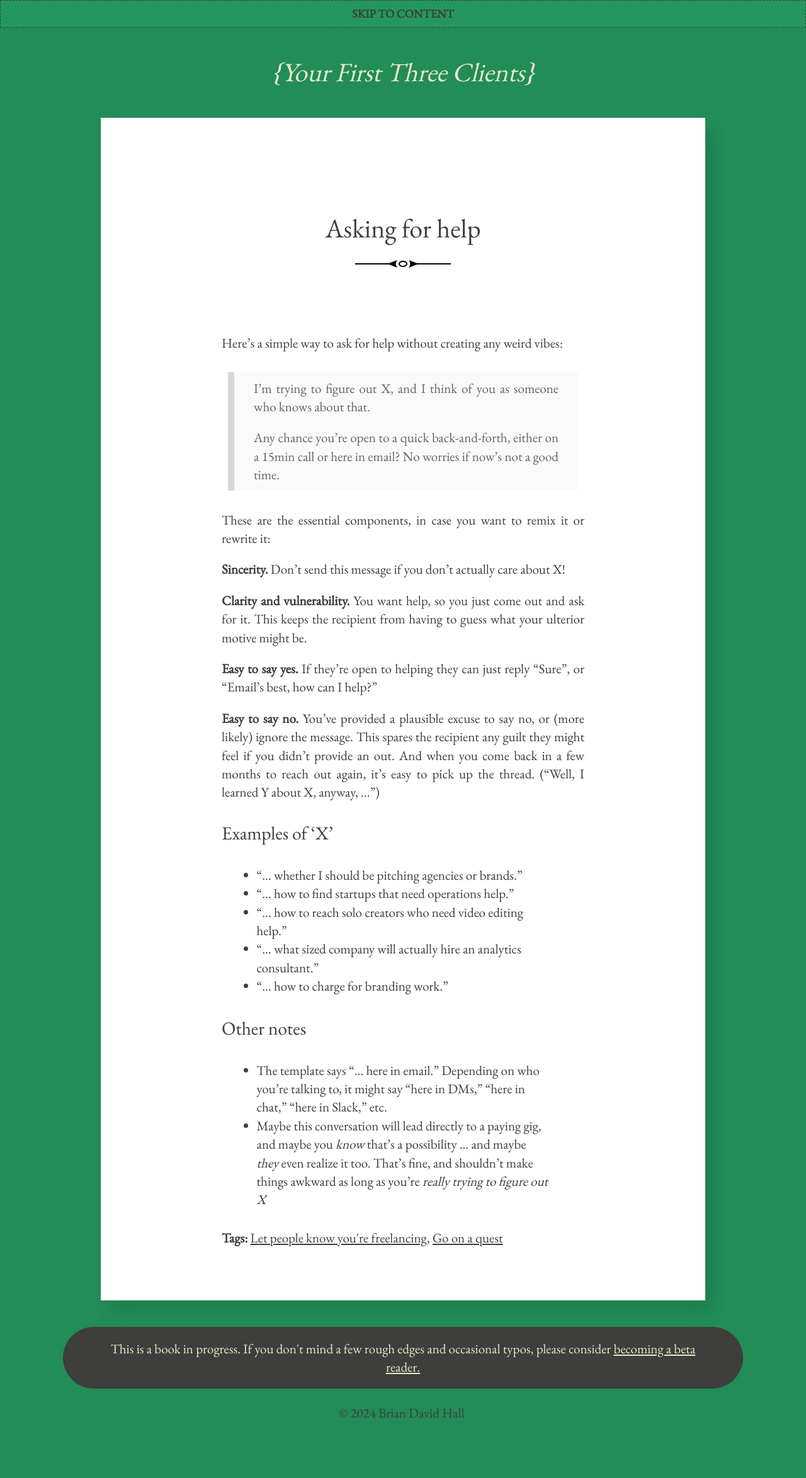
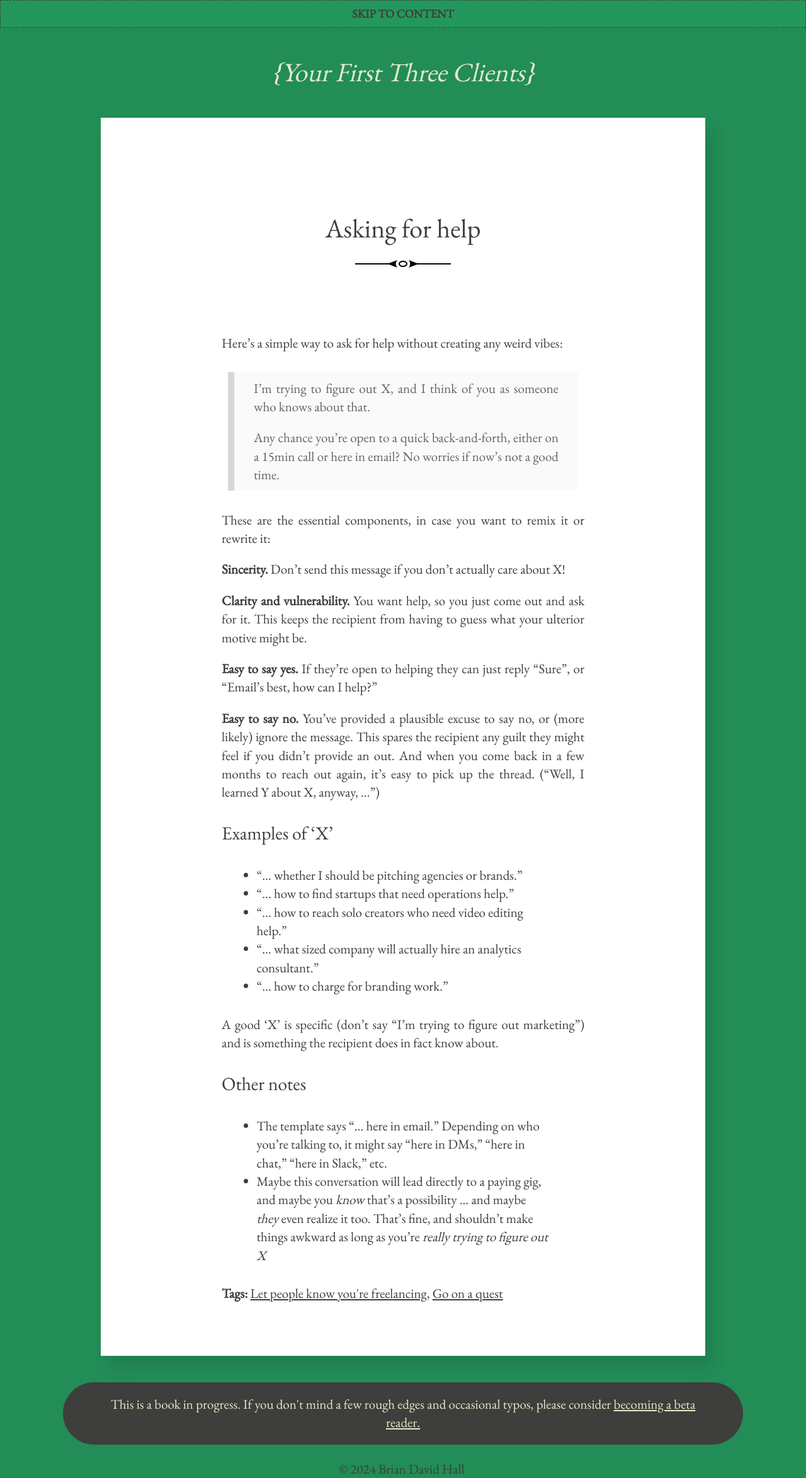
Before and after one commit to bruab/yourfirstthreeclients.com, a Jekyll site: the page built from templates/help.md, in a window 1280 px wide. Shown: the whole page at 63% size. Built offline with Jekyll 4.4.1, drawn with Linux system fonts in a browser that asks for light colours; comment, search, counter and statistics services are not loaded; before the commit the page ends 2259 px from its top, so only the background shows below that.

Commit message:
quick edit

```diff
--- a/templates/help.md
+++ b/templates/help.md
@@ -29,6 +29,8 @@ These are the essential components, in case you want to remix it or rewrite it:
 - "... what sized company will actually hire an analytics consultant."
 - "... how to charge for branding work."
 
+A good 'X' is specific (don't say "I'm trying to figure out marketing") and is something the recipient does in fact know about.
+
 ## Other notes
 
 - The template says "... here in email." Depending on who you're talking to, it might say "here in DMs," "here in chat," "here in Slack," etc.
```
